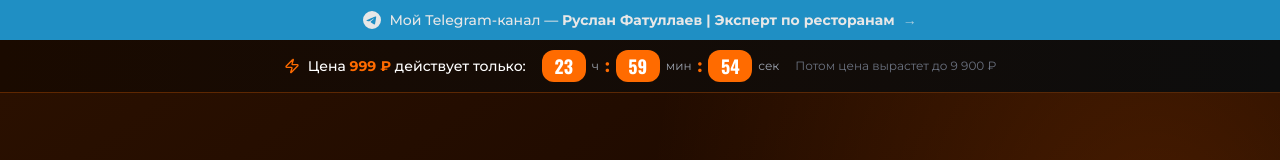
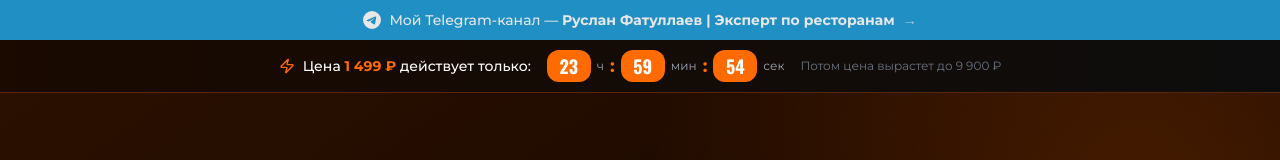
Before and after one commit to pr-poehali-dev/crisis-consultation-tool, a React (Vite) app: page / in a window 1280 px wide. Shown: the top 160 px of the page. Built offline with nearby package versions, Linux system fonts and the light colour scheme; no server answers.

Commit message:
feat: восстановить цену чек-листов 1499р

```diff
--- a/src/components/BuyModal.tsx
+++ b/src/components/BuyModal.tsx
@@ -9,7 +9,7 @@ interface BuyModalProps {
 const BUY_URL = "https://functions.poehali.dev/dfce89ef-d515-41f3-ba64-9917db793829";
 const CARD_NUMBER = "4377 7278 0412 1940";
 const CARD_NAME = "Руслан Фатуллаев";
-const AMOUNT = "999 ₽";
+const AMOUNT = "1 499 ₽";
 
 type Step = "email" | "card" | "thanks";
 
@@ -103,7 +103,7 @@ export default function BuyModal({ open, onClose }: BuyModalProps) {
             </div>
             <div className="flex items-center justify-between mb-4">
               <div>
-                <span className="text-3xl font-oswald font-bold text-white">999 ₽</span>
+                <span className="text-3xl font-oswald font-bold text-white">1 499 ₽</span>
                 <span className="text-gray-500 line-through text-base ml-2">9 900 ₽</span>
               </div>
               <span className="bg-[#FF2D55] text-white text-sm font-bold px-3 py-1 rounded-lg">Акция</span>
--- a/src/components/ChecklistsSection.tsx
+++ b/src/components/ChecklistsSection.tsx
@@ -154,7 +154,7 @@ export default function ChecklistsSection({ onBuyClick }: ChecklistsSectionProps
         <div className="glass-card rounded-2xl p-6 mb-10 flex flex-col md:flex-row items-center justify-between gap-6">
           <div>
             <div className="flex items-baseline gap-3 mb-1">
-              <span className="text-5xl font-oswald font-bold text-white">999 ₽</span>
+              <span className="text-5xl font-oswald font-bold text-white">1 499 ₽</span>
               <span className="text-gray-500 line-through text-xl">9 900 ₽</span>
               <span className="bg-[#FF2D55] text-white text-sm font-bold px-2 py-1 rounded-lg">Акция</span>
             </div>
--- a/src/components/CountdownTimer.tsx
+++ b/src/components/CountdownTimer.tsx
@@ -36,7 +36,7 @@ export default function CountdownTimer() {
         <div className="flex items-center gap-2">
           <Icon name="Zap" size={16} className="text-[#FF6B00]" />
           <span className="text-white text-sm font-medium">
-            Цена <span className="text-[#FF6B00] font-bold">999 ₽</span> действует только:
+            Цена <span className="text-[#FF6B00] font-bold">1 499 ₽</span> действует только:
           </span>
         </div>
         <div className="flex items-center gap-1.5">
```
